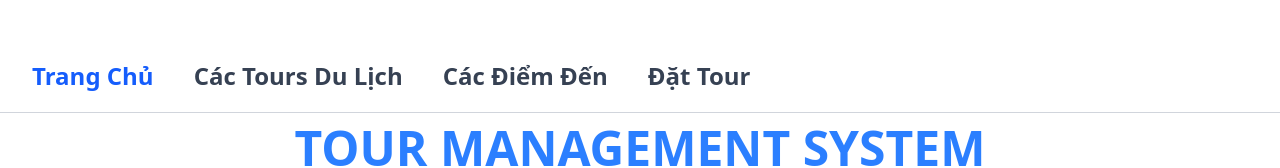
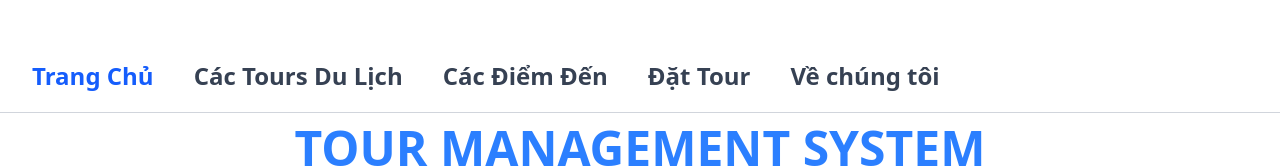
Before and after one commit to niconaiii/Ng-V-n-Quy-n, a React (Vite) app in the folder my-react-app/: page / in a window 1280 px wide. Shown: the top 168 px of the page. Built offline with nearby package versions, Linux system fonts and the light colour scheme.

Commit message:
Bai tap Props Component

```diff
--- a/my-react-app/src/components/Header.jsx
+++ b/my-react-app/src/components/Header.jsx
@@ -1,26 +1,32 @@
+import { Link } from 'react-router-dom';
 function Header() {
   return (
     <nav className="my-5 max-w-7xl mx-auto px-4 sm:px-6 lg:px-8">
       <ul className="flex items-center justify-start space-x-10 text-2xl">
         <li>
-          <a className="font-bold text-blue-600 hover:underline" href="#">
+          <Link className="font-bold text-blue-600 hover:underline" href="#">
             Trang Chủ
-          </a>
+          </Link>
         </li>
         <li>
-          <a className="font-semibold text-gray-700 hover:underline" href="#">
+          <Link className="font-semibold text-gray-700 hover:underline" to="#">
             Các Tours Du Lịch
-          </a>
+          </Link>
         </li>
         <li>
-          <a className="font-semibold text-gray-700 hover:underline" href="#">
+          <Link className="font-semibold text-gray-700 hover:underline" to="#">
             Các Điểm Đến
-          </a>
+          </Link>
         </li>
         <li>
-          <a className="font-semibold text-gray-700 hover:underline" href="#">
+          <Link className="font-semibold text-gray-700 hover:underline" to="#">
             Đặt Tour
-          </a>
+          </Link>
+        </li>
+        <li>
+          <Link className="font-semibold text-gray-700 hover:underline" to="/About">
+            Về chúng tôi
+          </Link>
         </li>
       </ul>
     </nav>
```
